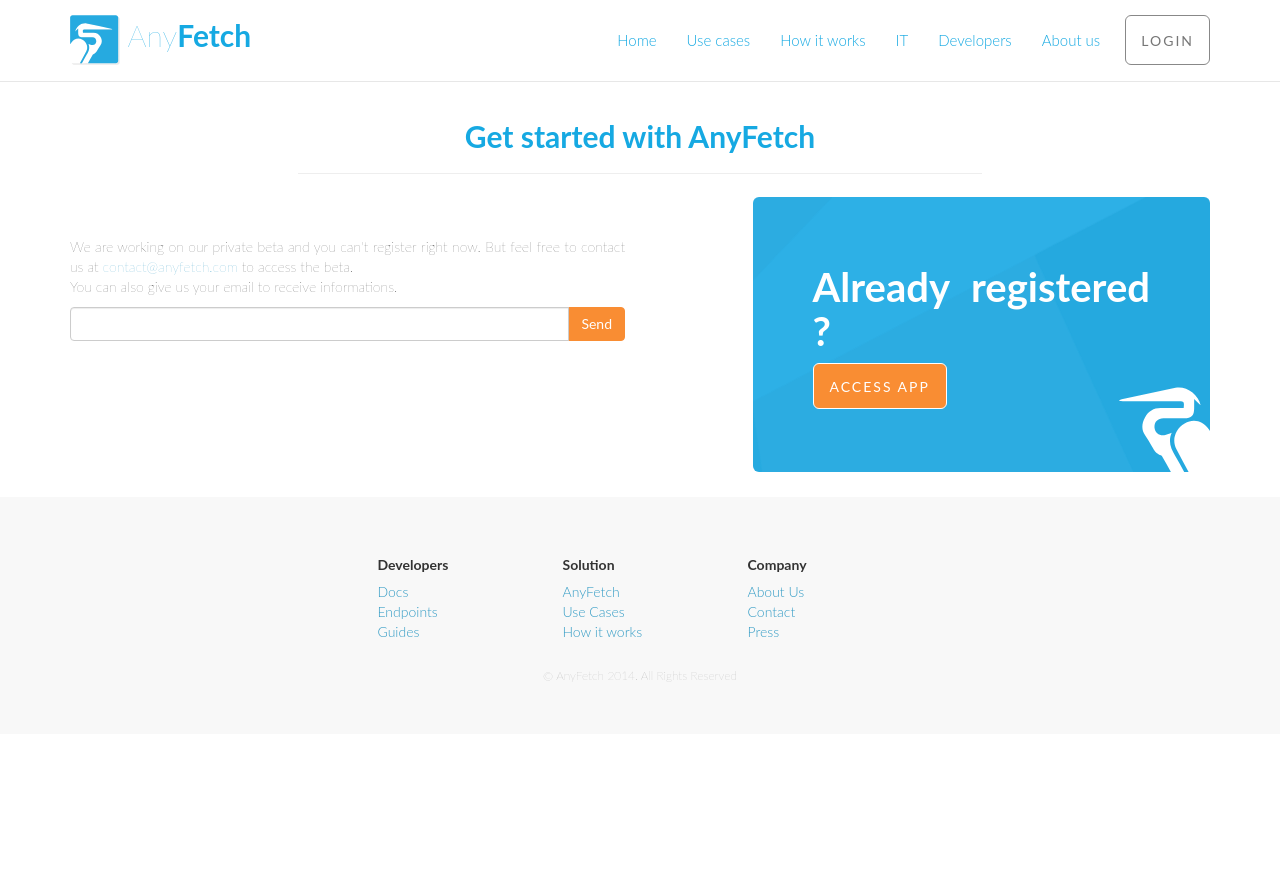
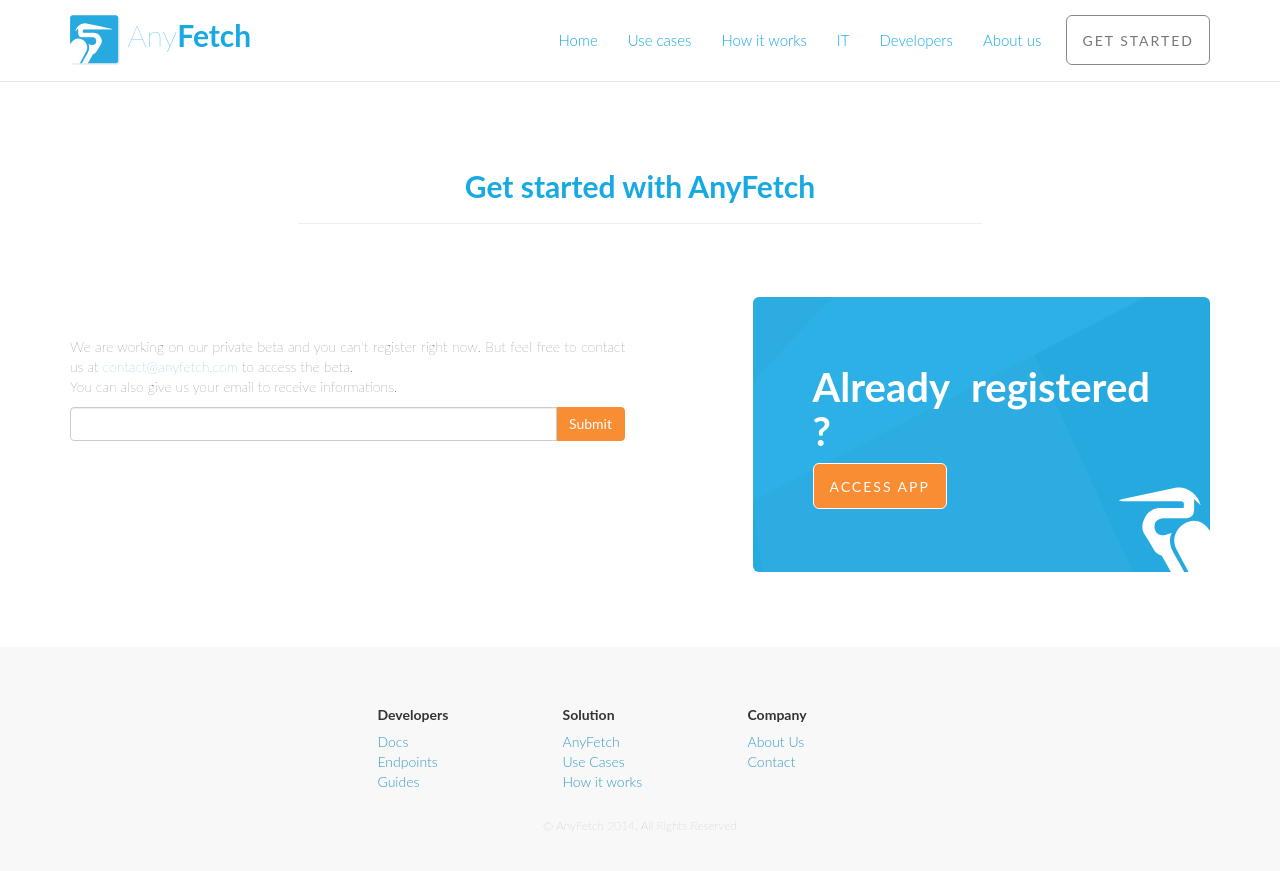
Before and after one commit to your-mom-noob/anyfetch.com, a Jekyll site: the page built from get-started.html, in a window 1280 px wide and 900 px high. Shown: the top 871 px of the window. Built offline with Jekyll 4.4.1, drawn with Linux system fonts in a browser that asks for light colours; nearby versions of some CDN libraries; Markdown is read by kramdown in place of the engine named in the settings.

Commit message:
add get-started remove press

```diff
--- a/_layouts/main.html
+++ b/_layouts/main.html
@@ -60,7 +60,7 @@
         {% else %}
           <li><a href="about-us.html" class="navbar-title">About us</a></li>
         {% endif %}
-          <li><a href="http://app.anyfetch.com" class="btn btn-default btn-lg"><span class="network-name">Login</span></a></li>
+          <li><a href="get-started.html" class="btn btn-default btn-lg"><span class="network-name">Get started</span></a></li>
         </ul>
 
       </div>
@@ -71,7 +71,7 @@
 
   {{ content }}
 
-  <footer>
+  <footer class="footer">
     <div class="container">
       <div class="row">
         <div class="col-lg-6 col-lg-offset-3 col-md-6 col-md-offset-3 col-sm-12">
@@ -96,7 +96,6 @@
           <ul class="list-unstyled">
             <li><a href="/about-us.html">About Us</a></li>
             <li><a href="/about-us.html#contact">Contact</a></li>
-            <li><a href="/press.html">Press</a></li>
           </ul>
         </div>
         <div class="col-sm-12 text-center">
--- a/get-started.html
+++ b/get-started.html
@@ -6,27 +6,28 @@ layout: main
 
 <div class="container content">
 		<div class="row">
-			<div class="col-lg-12">
+			<div class="col-lg-12 get-started-header">
 				<h2>Get started with AnyFetch</h2>
 				<hr>
 			</div>
 		</div>
 		<div class="row">
-			<div class="col-lg-6">
+			<div class="col-lg-6 margin-bottom">
 			<br />
 			<br />
 				<p>We are working on our private beta and you can't register right now. But feel free to contact us at <a href="mailto:contact@anyfetch.com">contact@anyfetch.com</a> to access the beta.<br />
 				You can also give us your email to receive informations.</p>
-
+				<form action="#">
 					<div class="input-group">
 						<input type="text" class="form-control">
 						<span class="input-group-btn">
-							<button class="btn btn-default btn-form" type="button">Send</button>
+							<input class="btn btn-default btn-form" type="submit" value="Submit"/>
 						</span>
 					</div><!-- /input-group -->
+				</form>
 
 			</div>
-			<div class="col-lg-5 col-lg-offset-1">
+			<div class="col-lg-5 col-lg-offset-1 margin-bottom">
 				<div class="jumbotron">
 					<h1 class="title">Already registered ?</h1>
 					<p><a href="http://app.anyfetch.com" class="btn btn-default btn-lg"><span class="network-name">Access app</span></a></p>
--- a/index.html
+++ b/index.html
@@ -16,8 +16,8 @@ layout: main
 					<h3>A complete solution built for developers</h3>
 					<hr class="intro-divider">
 					<ul class="list-inline intro-social-buttons">
-						<!-- <li><a href="http://developers.anyfetch.com/" class="btn btn-default btn-lg"><span class="network-name">Get started</span></a>
-						</li> -->
+						<li><a href="get-started.html" class="btn btn-default btn-lg"><span class="network-name">Get started</span></a>
+						</li>
 					</ul>
 				</div>
 			</div>
--- a/styles/style.css
+++ b/styles/style.css
@@ -142,7 +142,7 @@ a {
 	background: url(../images/anyfetch_icon_raw.svg) no-repeat bottom right, url(../images/banner.svg) no-repeat center center;
 	background-size: 20%, cover;
 	text-align: center;
-	height: 400px;
+	height: 470px;
 }
 
 .intro-message {
@@ -445,3 +445,12 @@ a.list-group-item:hover {
 .text-centered {
 	text-align: center;
 }
+
+.get-started-header {
+	margin: 50px 0px 0px 0px;
+}
+
+.margin-bottom {
+	margin-top: 50px;
+	margin-bottom: 50px;
+}
```
